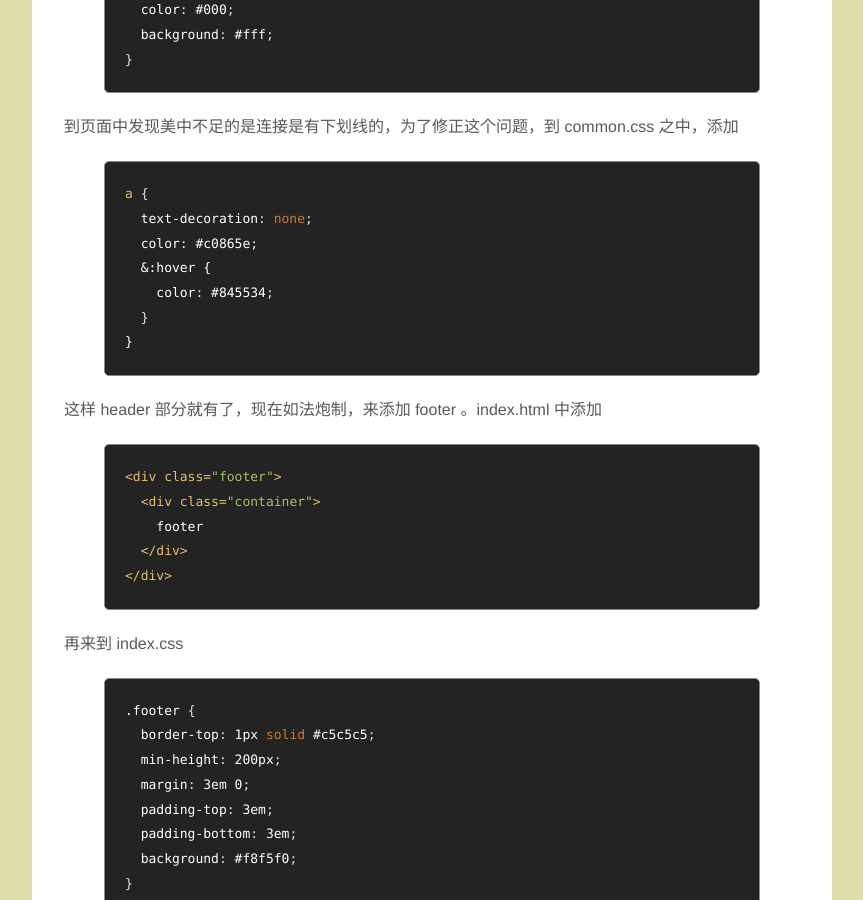
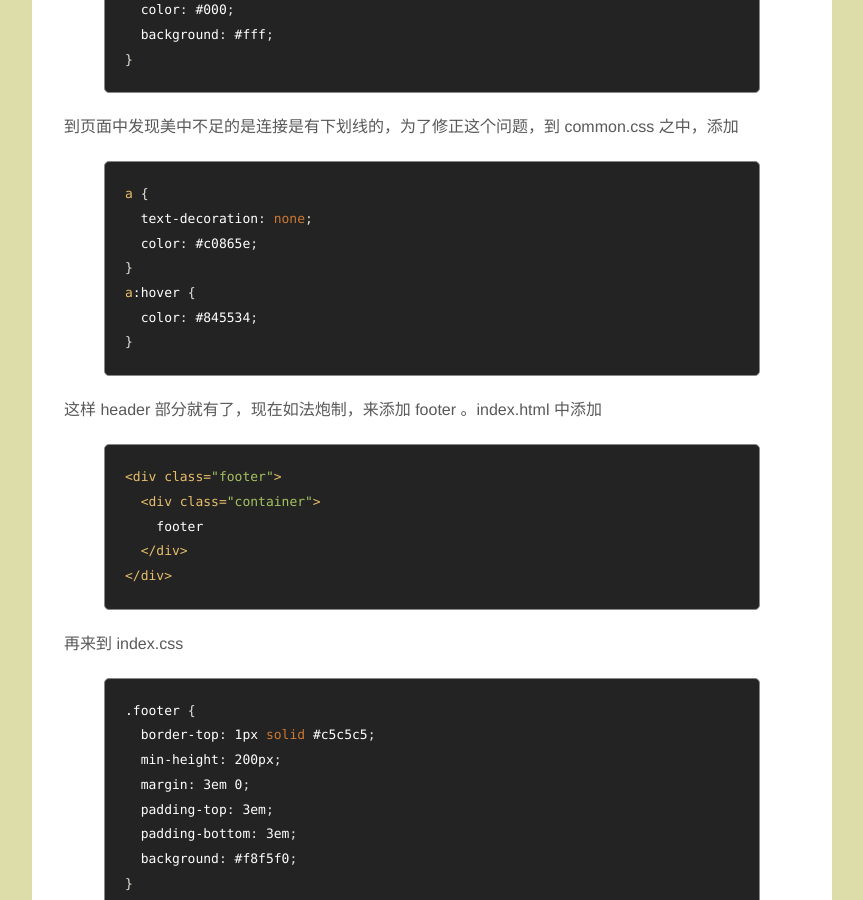
Before and after one commit to happypeter/rails10, a Jekyll site: the page built from 04_staticpage.md, in a window 1280 px wide and 900 px high, scrolled down 3869 px. Shown: the whole window, without its empty margins (208-1071 px from the left). Built offline with Jekyll 4.4.1, drawn with Linux system fonts in a browser that asks for light colours.

Commit message:
Update 04_staticpage.md

```diff
--- a/04_staticpage.md
+++ b/04_staticpage.md
@@ -157,9 +157,9 @@ ul {
 a {
   text-decoration: none;
   color: #c0865e;
-  &:hover {
-    color: #845534;
-  }
+}
+a:hover {
+  color: #845534;
 }
 {% endhighlight %}
 
```
